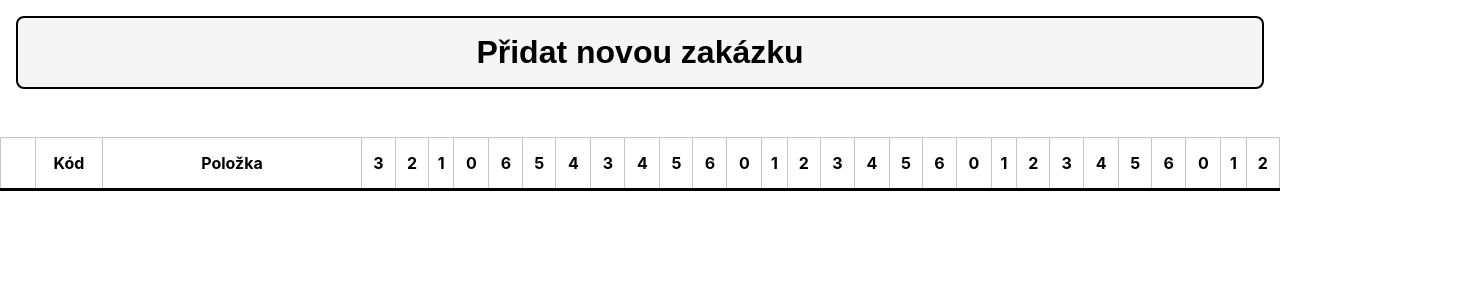
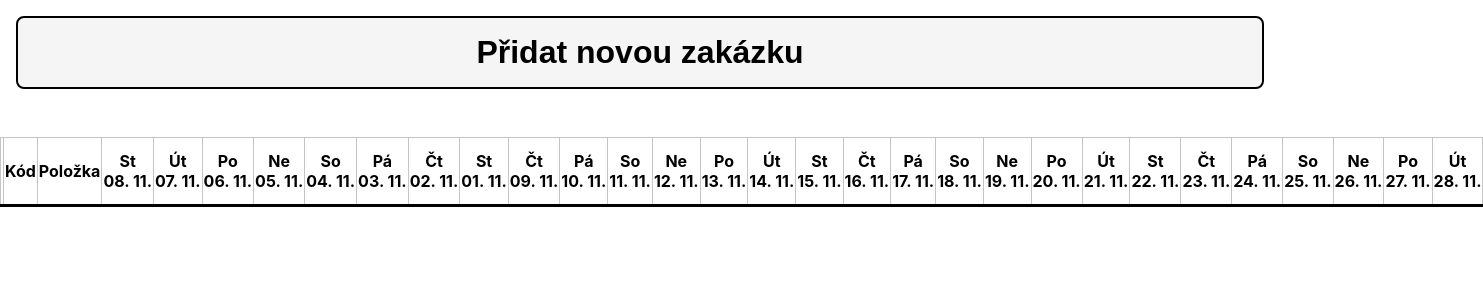
Before and after one commit to Yokool/rtsoft-test, a React (Create React App) app: page / in a window 1280 px wide. Shown: the top 300 px of the page, 1483 px wide, since content can reach past the window. Built offline with nearby package versions, Linux system fonts and the light colour scheme.

Commit message:
showing dates

```diff
--- a/src/DateUtils/DateUtils.tsx
+++ b/src/DateUtils/DateUtils.tsx
@@ -50,5 +50,25 @@ export function getSurroundingDatesToday(datesLeftCount: number, datesRightCount
 }
 
 export function dateToTableText(date: Date) {
+    // hard-coded to czech locale for now
+    const locale = 'cs-CZ';
 
+    let localeWeekDay = date.toLocaleDateString(locale, {
+        weekday: 'short',
+    });
+
+    let dateNum = date.toLocaleString(locale, {
+        day: '2-digit',
+        month: '2-digit',
+    })
+
+    if(localeWeekDay.length < 2)
+    {
+        throw new Error(`Expected string ${localeWeekDay} to be of size 2. Only cs-CZ locale is supported as of now.`);
+    }
+
+    localeWeekDay = localeWeekDay[0].toUpperCase() + localeWeekDay[1];
+
+    const result = localeWeekDay + "\n" + dateNum;
+    return result;
 }
--- a/src/TaskDateList/TaskDateList.css
+++ b/src/TaskDateList/TaskDateList.css
@@ -12,7 +12,8 @@
     border-style: solid;
     border-color: rgb(197, 197, 197);
     border-width: 1px;
-    height: 48px;
+    height: 64px;
+    white-space: pre;
 }
 
 .taskTable th {
--- a/src/TaskDateList/TaskDateList.tsx
+++ b/src/TaskDateList/TaskDateList.tsx
@@ -1,7 +1,7 @@
 import React, { useEffect, useRef, useState } from "react";
 import { Task } from "../TaskTypes/Task.tsx";
 import './TaskDateList.css';
-import { getSurroundingDatesToday } from "../DateUtils/DateUtils.tsx";
+import { dateToTableText, getSurroundingDatesToday } from "../DateUtils/DateUtils.tsx";
 
 type TaskDateListProps = {
     taskList: Task[]
@@ -22,9 +22,11 @@ export function TaskDateList({taskList}: TaskDateListProps): React.JSX.Element {
 
 
     const dateHeadersJSX = surroundingDates.map((date) => {
+
+        const dateHeaderString = dateToTableText(date);
         return (
-            <th>
-                {date.getDay()}
+            <th key={dateHeaderString}>
+                {dateHeaderString}
             </th>
         );
     })
```
